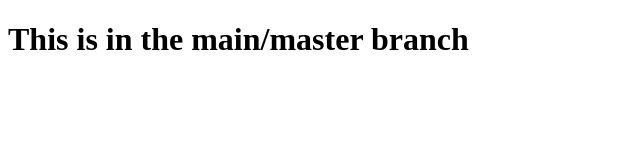
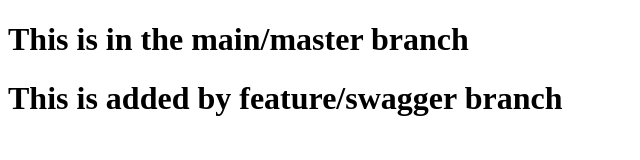
Before and after one commit to Rajdeep-1995/ac-edm, a plain HTML site: page index.html in a window 1280 px wide. Shown: the whole page, without its empty margins (0-640 px from the left). Drawn offline with Linux system fonts and the light colour scheme.

Commit message:
new feature added

```diff
--- a/index.html
+++ b/index.html
@@ -8,5 +8,6 @@
   </head>
   <body>
     <h1>This is in the main/master branch</h1>
+    <h1>This is added by feature/swagger branch</h1>
   </body>
 </html>
```
